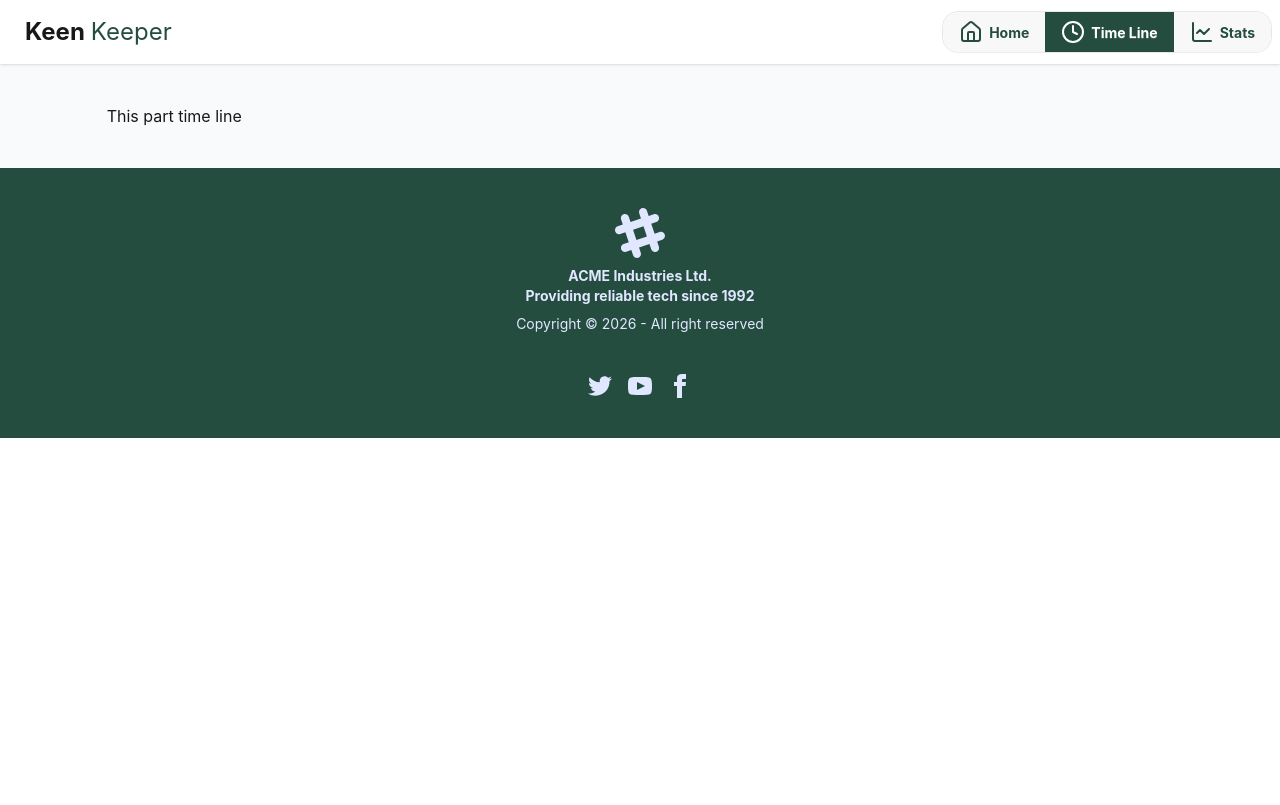
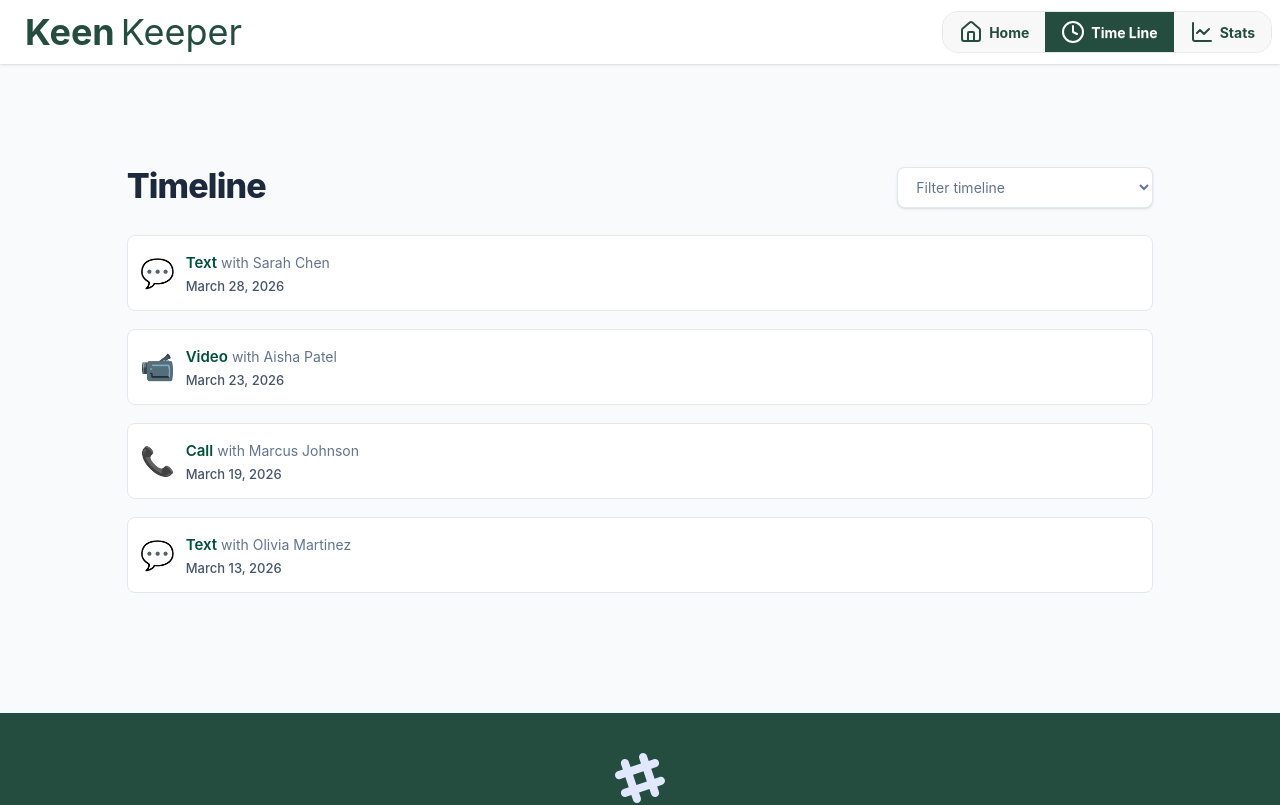
Before and after one commit to nurmahammadmondol/Keen-Keeper, a React (Vite) app: page /timeline in a window 1280 px wide. Shown: the top 805 px of the page. Built offline with nearby package versions, Linux system fonts and the light colour scheme.

Commit message:
update handle in call video and text

```diff
--- a/src/Components/Context/FriendsContext.jsx
+++ b/src/Components/Context/FriendsContext.jsx
@@ -4,14 +4,14 @@ export const DataContext = createContext(null);
 
 const FriendsContext = ({ children }) => {
 
+//    const []
 
-
-    const handleDetails=(id)=>{
-        console.log('aaaaaaaaaaaaaaaaaaaaaa',id)
+    const handleQuickCheckIn=(id, type)=>{
+        console.log(id, type)
     }
 
     return (
-        <DataContext.Provider value={{handleDetails}}>
+        <DataContext.Provider value={{handleQuickCheckIn}}>
             {children}
         </DataContext.Provider>
     );
--- a/src/Components/Details/Details.jsx
+++ b/src/Components/Details/Details.jsx
@@ -1,9 +1,11 @@
 import { Link, useParams } from "react-router";
-import { useEffect, useState } from "react";
+import { useContext, useEffect, useState } from "react";
 import { Archive, ArrowLeft, BellRing, MessageSquareMore, PhoneCall, Trash, Video } from "lucide-react";
+import { DataContext } from "../Context/FriendsContext";
 
 const Details = () => {
   const { id } = useParams();
+  const {handleQuickCheckIn}=useContext(DataContext)
 
   const [friend, setFriend] = useState(null);
   const [loading, setLoading] = useState(true);
@@ -104,9 +106,9 @@ const Details = () => {
           <div className="p-4 md:p-8  bg-white border border-gray-100 rounded-xl">
             <h3 className="text-xl">Quick Check In</h3>
             <div className="grid grid-cols-3 gap-5 mt-4">
-                <button className="btn p-5 md:p-8"><PhoneCall />Call</button>
-                <button className="btn p-5 md:p-8"><Video /> Video</button>
-                <button className="btn p-5 md:p-8"><MessageSquareMore /> Text</button>
+                <button onClick={()=>{handleQuickCheckIn({...friend, type:'Call'})}} className="btn p-5 md:p-8"><PhoneCall />Call</button>
+                <button onClick={()=>{handleQuickCheckIn({...friend, type:'Video'})}} className="btn p-5 md:p-8"><Video /> Video</button>
+                <button onClick={()=>{handleQuickCheckIn({...friend, type:'Text'})}} className="btn p-5 md:p-8"><MessageSquareMore /> Text</button>
             </div>
           </div>
         </div>
--- a/src/Components/Navbar/Navbar.jsx
+++ b/src/Components/Navbar/Navbar.jsx
@@ -42,7 +42,7 @@ const Navbar = () => {
           </ul>
         </div>
 
-        <a className="btn btn-ghost text-2xl font-bold">Keen <span className="font-normal text-[#244D3F]">Keeper</span></a>
+        <a className="btn btn-ghost text-2xl md:text-4xl font-bold  text-[#244D3F]">Keen <span className="font-normal">Keeper</span></a>
       </div>
 
       <div className="navbar-end hidden md:flex items-center gap-2">{manu}</div>
--- a/src/Components/TimeLine/Timeline.jsx
+++ b/src/Components/TimeLine/Timeline.jsx
@@ -1,10 +1,97 @@
+import { useMemo, useState } from "react";
 
-const Timeline = () => {
-    return (
-        <div>
-            <h4>This part time line</h4>
-        </div>
-    );
-};
+// ===== Ekhane data array — eta change korlei UI change hobe =====
+const events = [
+  { id: 1, type: "Text", person: "Sarah Chen", date: "2026-03-28" },
+  { id: 2, type: "Video", person: "Aisha Patel", date: "2026-03-23" },
+  { id: 3, type: "Call", person: "Marcus Johnson", date: "2026-03-19" },
+  { id: 4, type: "Text", person: "Olivia Martinez", date: "2026-03-13" },
+];
 
-export default Timeline;
+const ICONS = { Text: "💬", Call: "📞", Video: "📹" };
+
+const formatDate = (d) =>
+  new Date(`${d}T00:00:00`).toLocaleDateString("en-US", {
+    month: "long",
+    day: "numeric",
+    year: "numeric",
+  });
+
+export default function Timeline({ items = events }) {
+  const [filter, setFilter] = useState("");
+
+  const types = useMemo(() => [...new Set(items.map((e) => e.type))], [items]);
+
+  const rows = useMemo(
+    () =>
+      items
+        .filter((e) => !filter || e.type === filter)
+        .sort((a, b) => b.date.localeCompare(a.date)),
+    [items, filter],
+  );
+
+  return (
+    <section className=" px-5 pb-20 pt-14">
+      <div className="flex items-center justify-between">
+        <h1 className="mb-6 text-[34px] font-extrabold tracking-tight text-slate-800 dark:text-slate-100">
+          Timeline
+        </h1>
+
+        <select
+          value={filter}
+          onChange={(e) => setFilter(e.target.value)}
+          aria-label="Filter timeline"
+          className="mb-5 w-64 max-w-full rounded-lg border border-slate-200 bg-white px-3.5 py-2.5 text-sm text-slate-500 shadow-sm dark:border-slate-700 dark:bg-slate-800 dark:text-slate-400"
+        >
+          <option value="">Filter timeline</option>
+          {types.map((t) => (
+            <option key={t} value={t}>
+              {t}
+            </option>
+          ))}
+        </select>
+      </div>
+
+      <ul className="flex flex-col gap-[18px]">
+        {rows.map((e) => (
+          <li
+            key={e.id}
+            className="flex items-center gap-3.5 rounded-lg border border-slate-200 bg-white px-3 py-3.5 dark:border-slate-700 dark:bg-slate-800"
+          >
+            <span className="w-8 text-center text-[28px] leading-none">
+              {ICONS[e.type] ?? "📌"}
+            </span>
+            <div>
+              <div>
+                <span className="text-[15px] font-semibold text-emerald-900 dark:text-emerald-300">
+                  {e.type}
+                </span>
+                <span className="ml-1 text-sm text-slate-500 dark:text-slate-400">
+                  with {e.person}
+                </span>
+              </div>
+              <div className="mt-0.5 text-[13px] font-medium text-slate-600 dark:text-slate-300">
+                {formatDate(e.date)}
+              </div>
+            </div>
+          </li>
+        ))}
+
+        {rows.length === 0 && (
+          <li className="flex flex-col items-center rounded-lg border border-dashed border-slate-300 bg-white px-6 py-14 text-center dark:border-slate-600 dark:bg-slate-800">
+            <span className="mb-4 flex h-14 w-14 items-center justify-center rounded-full bg-slate-100 text-3xl dark:bg-slate-700">
+              🗓️
+            </span>
+            <h2 className="text-base font-semibold text-slate-800 dark:text-slate-100">
+              No events found
+            </h2>
+            <p className="mt-1.5 max-w-xs text-sm leading-relaxed text-slate-500 dark:text-slate-400">
+              Calls, texts and video chats that match this filter will show up
+              here.
+            </p>
+          </li>
+        )}
+      </ul>
+    </section>
+  );
+}
```
